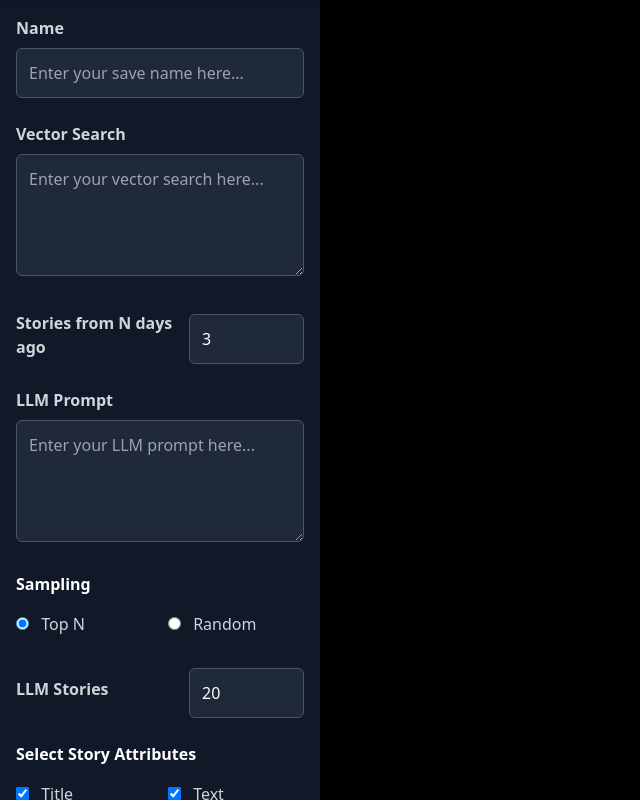
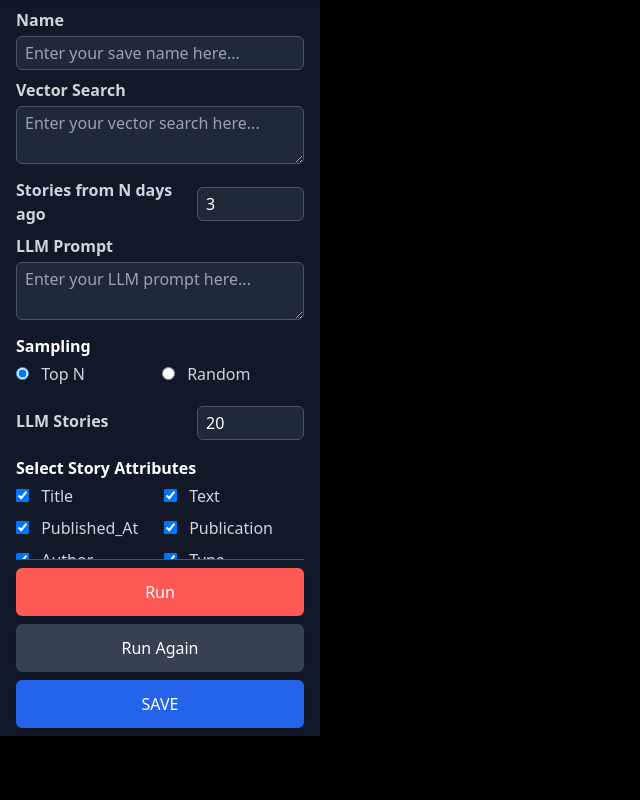
Before and after one commit to curio-labs/playground, a Django app: page /score-ranking/ in a window 1280 px wide. Shown: the part 64-864 px from the top of the page, without its empty margins (0-640 px from the left). Run offline with Django 4.2, Linux system fonts and the light colour scheme; parts of the project's set-up code (start-up, migrations or seed data) failed here and were passed over; some libraries are stand-ins or nearby versions.

Commit message:
Fixed side bar on rank playground

```diff
--- a/app/static/css/output.css
+++ b/app/static/css/output.css
@@ -718,6 +694,14 @@ video {
   height: 2.5rem;
 }
 
+.h-16 {
+  height: 4rem;
+}
+
+.h-\[calc\(100vh-4rem\)\] {
+  height: calc(100vh - 4rem);
+}
+
 .h-auto {
   height: auto;
 }
@@ -730,12 +714,8 @@ video {
   height: 100vh;
 }
 
-.h-16 {
-  height: 4rem;
-}
-
-.h-\[calc\(100vh-4rem\)\] {
-  height: calc(100vh - 4rem);
+.w-1\/2 {
+  width: 50%;
 }
 
 .w-10 {
@@ -844,22 +808,28 @@ video {
   gap: 1.5rem;
 }
 
-.space-x-6 > :not([hidden]) ~ :not([hidden]) {
+.gap-0 {
+  gap: 0px;
+}
+
+.gap-1 {
+  gap: 0.25rem;
+}
+
+.gap-2 {
+  gap: 0.5rem;
+}
+
+.space-x-4 > :not([hidden]) ~ :not([hidden]) {
   --tw-space-x-reverse: 0;
-  margin-right: calc(1.5rem * var(--tw-space-x-reverse));
-  margin-left: calc(1.5rem * calc(1 - var(--tw-space-x-reverse)));
+  margin-right: calc(1rem * var(--tw-space-x-reverse));
+  margin-left: calc(1rem * calc(1 - var(--tw-space-x-reverse)));
 }
 
 .space-y-4 > :not([hidden]) ~ :not([hidden]) {
   --tw-space-y-reverse: 0;
   margin-top: calc(1rem * calc(1 - var(--tw-space-y-reverse)));
   margin-bottom: calc(1rem * var(--tw-space-y-reverse));
-}
-
-.space-x-4 > :not([hidden]) ~ :not([hidden]) {
-  --tw-space-x-reverse: 0;
-  margin-right: calc(1rem * var(--tw-space-x-reverse));
-  margin-left: calc(1rem * calc(1 - var(--tw-space-x-reverse)));
 }
 
 .overflow-x-auto {
@@ -890,6 +860,10 @@ video {
   border-bottom-width: 1px;
 }
 
+.border-t {
+  border-top-width: 1px;
+}
+
 .border-gray-200 {
   --tw-border-opacity: 1;
   border-color: rgb(229 231 235 / var(--tw-border-opacity));
@@ -1038,17 +1010,21 @@ video {
   padding-bottom: 0.75rem;
 }
 
-.px-16 {
-  padding-left: 4rem;
-  padding-right: 4rem;
-}
-
-.pt-20 {
-  padding-top: 5rem;
+.py-1 {
+  padding-top: 0.25rem;
+  padding-bottom: 0.25rem;
 }
 
 .pt-4 {
   padding-top: 1rem;
+}
+
+.pt-1 {
+  padding-top: 0.25rem;
+}
+
+.pt-2 {
+  padding-top: 0.5rem;
 }
 
 .text-left {
--- a/app/templates/index.html
+++ b/app/templates/index.html
@@ -3,7 +3,7 @@
 {% block content %}
 <input name="csrf-token" id="csrf-token" type="hidden"/>
 
-<div class="grid grid-cols-1 md:grid-cols-2 lg:grid-cols-3 gap-6 mt-6 p-4 text-white">
+<div class="grid grid-cols-1 md:grid-cols-2 lg:grid-cols-3 gap-6 mt-16 p-4 text-white">
     <!-- Score Ranking Card -->
     <div class="bg-gray-800 rounded-lg shadow-lg p-6 hover:bg-gray-700 transition duration-300">
         <div class="flex items-center justify-between mb-4">
--- a/app/templates/sidebar.html
+++ b/app/templates/sidebar.html
@@ -1,37 +1,39 @@
-<div class="fixed top-16 left-0 w-80 h-screen bg-gray-900 text-white p-4 overflow-y-auto">
-    <div class="mb-6">
+<div class="fixed top-16 left-0 w-80 h-[calc(100vh-4rem)] bg-gray-900 text-white px-4 py-2 flex flex-col">
+    <!-- Scrollable content -->
+    <div class="overflow-y-auto flex-grow">
+        <div class="mb-2">
             <label class="font-bold text-gray-300" for="prompt-name">Name</label>
             <input id="prompt-name" name="prompt-name"
-               class="w-full mt-2 p-3 bg-gray-800 text-white rounded-md border border-gray-600 focus:outline-none focus:border-rioRed"
+                   class="w-full mt-1 px-2 py-1 bg-gray-800 text-white rounded-md border border-gray-600 focus:outline-none focus:border-rioRed"
                    placeholder="Enter your save name here..."/>
         </div>
 
-    <div class="mb-6">
+        <div class="mb-2">
             <label class="font-bold text-gray-300" for="vector-query">Vector Search</label>
             <textarea name="vector-query" id="vector-query"
-                  rows="4"
-                  class="w-full mt-2 p-3 bg-gray-800 text-white rounded-md border border-gray-600 focus:outline-none focus:border-rioRed"
+                      rows="2"
+                      class="w-full mt-1 px-2 py-1 bg-gray-800 text-white rounded-md border border-gray-600 focus:outline-none focus:border-rioRed"
                       placeholder="Enter your vector search here..."></textarea>
         </div>
-    <div class="mb-6 flex items-center justify-between">
+        <div class="mb-2 flex items-center justify-between">
             <label class="font-bold text-gray-300 " for="start-date">Stories from N days ago</label>
             <input id="start-date" name="start-date"
-               class="mt-2 p-3 bg-gray-800 text-white rounded-md border border-gray-600 focus:outline-none focus:border-rioRed"
+                   class="mt-1 px-2 py-1 bg-gray-800 text-white rounded-md border border-gray-600 focus:outline-none focus:border-rioRed"
                    type="number" value="3"
                    max="100" min="1"/>
         </div>
 
 
-    <div class="mb-6">
+        <div class="mb-2">
             <label class="font-bold text-gray-300" for="prompt-value">LLM Prompt</label>
             <textarea name="prompt-value" id="prompt-value"
-                  rows="4"
-                  class="w-full mt-2 p-3 bg-gray-800 text-white rounded-md border border-gray-600 focus:outline-none focus:border-rioRed"
+                      rows="2"
+                      class="w-full mt-1 px-2 py-1 bg-gray-800 text-white rounded-md border border-gray-600 focus:outline-none focus:border-rioRed"
                       placeholder="Enter your LLM prompt here..."></textarea>
         </div>
-    <div class="mb-6">
+        <div class="mb-4">
             <div class="font-bold text-white">Sampling</div>
-        <div class="grid grid-cols-2 gap-4 mt-4">
+            <div class="grid grid-cols-2 gap-1 mt-1">
                 <div>
                     <input
                             type="radio"
@@ -54,16 +56,16 @@
             </div>
         </div>
 
-    <div class="mb-6 flex justify-between items-center">
+        <div class="mb-4 flex justify-between items-center">
             <label class="font-bold text-gray-300 " for="story-limit">LLM Stories</label>
             <input id="story-limit" name="story-limit"
-               class="mt-2 p-3 bg-gray-800 text-white rounded-md border border-gray-600 focus:outline-none focus:border-rioRed"
+                   class="mt-1 px-2 py-1 bg-gray-800 text-white rounded-md border border-gray-600 focus:outline-none focus:border-rioRed"
                    type="number" value="20"
                    max="100" min="1"/>
         </div>
-    <div class="mb-6">
+        <div class="mb-2">
             <div class="font-bold text-white">Select Story Attributes</div>
-        <div class="grid grid-cols-2 gap-4 mt-4">
+            <div class="grid grid-cols-2 gap-2 mt-1">
                 {% for attribute in attributes %}
                 <div>
                     <input
@@ -79,9 +81,8 @@
             </div>
         </div>
 
-    <div class="mb-6">
         <div class="font-bold text-white">Search Method</div>
-        <div class="grid grid-cols-2 gap-4 mt-4">
+        <div class="grid grid-cols-2 gap-4 mt-1">
             <div>
                 <input
                         type="checkbox"
@@ -104,11 +105,12 @@
                 <label for="is-gpt-ranking" class="text-gray-300">GPT Ranking</label>
             </div>
         </div>
+
     </div>
 
-    <!-- Buttons for Running Prompt -->
-    <div class="flex flex-col gap-4">
-        <button class="w-full py-3 bg-rioRed text-white rounded-md shadow hover:bg-rioRed-dark focus:outline-none"
+    <!-- Fixed button at the bottom -->
+    <div class="pt-2 border-t border-gray-600">
+        <button class="mb-2 w-full py-3 bg-rioRed text-white rounded-md shadow hover:bg-rioRed-dark focus:outline-none"
                 id="run-button"
                 hx-post="/score-ranking-prompt/"
                 hx-headers='{"X-CSRFToken": "{{ csrf_token }}"}'
@@ -129,7 +131,7 @@
         >Run
         </button>
 
-        <button class="w-full py-3 bg-gray-700 text-white rounded-md shadow hover:bg-gray-600 focus:outline-none"
+        <button class="mb-2 w-full py-3 bg-gray-700 text-white rounded-md shadow hover:bg-gray-600 focus:outline-none"
                 id="rerank-button"
                 hx-post="/rerank-stories/"
                 hx-headers='{"X-CSRFToken": "{{ csrf_token }}"}'
@@ -167,4 +169,5 @@
             SAVE
         </button>
     </div>
+
 </div>
```
Also changed, not shown: other parts of app/static/css/output.css (+45 -102 lines). Lines whose indentation alone changed are shown as unchanged.
